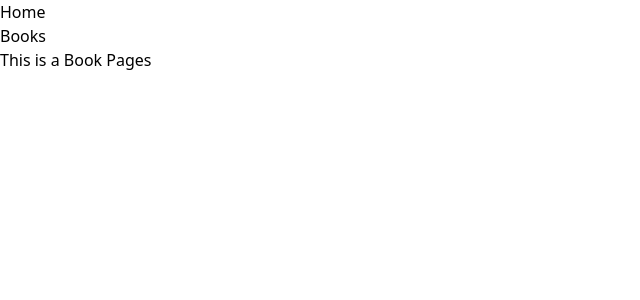
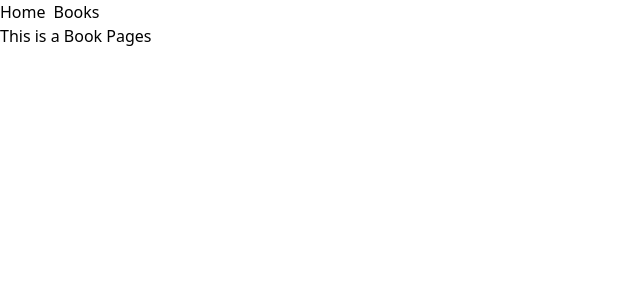
Before and after one commit to Drinisit/lnu-library, a React (Create React App) app: page /books in a window 1280 px wide. Shown: the top 300 px of the page, without its empty margins (0-640 px from the left). Built offline with nearby package versions, Linux system fonts and the light colour scheme.

Commit message:
Add: error page

```diff
--- a/src/App.js
+++ b/src/App.js
@@ -4,12 +4,14 @@ import { createBrowserRouter, RouterProvider } from "react-router-dom";
 import Home from "./pages/Home";
 import Books from "./pages/Books";
 import Root from "./pages/Root";
+import ErrorPage from "./pages/Error";
 
 
 const router = createBrowserRouter([
   {
     path: '/',
     element: <Root /> ,
+    errorElement: <ErrorPage/>,
     children: [
       { path: '/', element: <Home/>},
       { path: '/books', element: <Books/>},
--- a/src/components/Navbar.jsx
+++ b/src/components/Navbar.jsx
@@ -4,9 +4,9 @@ import { Link } from 'react-router-dom'
 const Navbar = () => {
   return (
     <div>
-        <header>
+        <header  className='text-center'>
             <nav>
-                <ul>
+                <ul className='flex gap-2 '>
                     <li><Link to="/">Home</Link></li>
                     <li><Link to="/books">Books</Link></li>
                 </ul>
--- /dev/null
+++ b/src/pages/Error.jsx
@@ -0,0 +1,16 @@
+import React from 'react'
+import Navbar from '../components/Navbar'
+
+const Error = () => {
+  return (
+    <div>
+        <Navbar/>
+        <div>
+            <h1>An error occurred!</h1>
+            <p>Cout not find this page!</p>
+        </div>
+    </div>
+  )
+}
+
+export default Error
```
